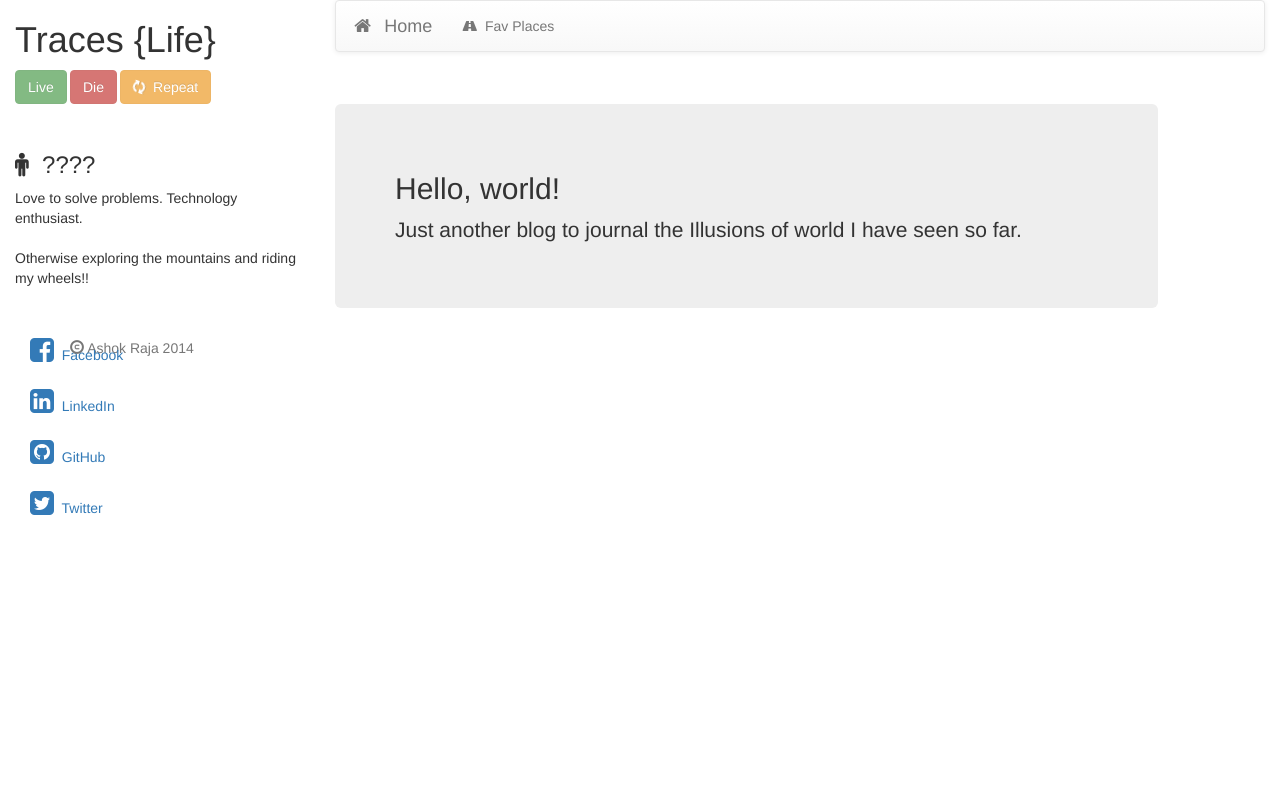
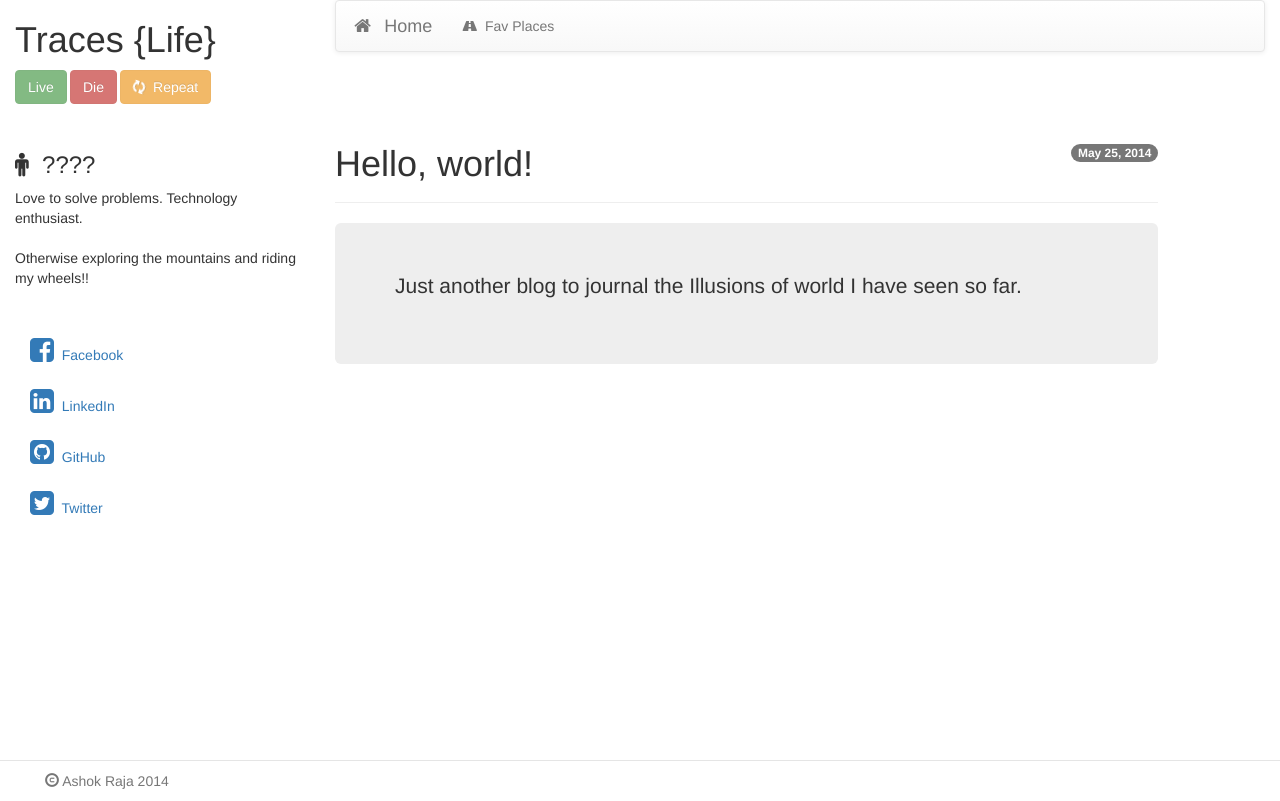
Before and after one commit to ashokrajar/mylife.ashokraja.in, a Django app: page / in a window 1280 px wide. Before the commit the page ends 515 px from the top, so only its background shows below. Run offline with Django 3.2, Linux system fonts and the light colour scheme; some libraries are stand-ins or nearby versions.

Commit message:
- Sticky Footer - Post page header changes Few other minor fixes.

```diff
--- /dev/null
+++ b/static/css/sticky-footer.css
@@ -0,0 +1,31 @@
+/* Sticky footer styles
+-------------------------------------------------- */
+html {
+    position: relative;
+    min-height: 100%;
+}
+
+body {
+    /* Margin bottom by footer height */
+    margin-bottom: 40px;
+}
+
+#footer {
+    position: absolute;
+    bottom: 0;
+    width: 100%;
+    /* Set the fixed height of the footer here */
+    height: 40px;
+    /*background-color: #f5f5f5;*/
+}
+
+.container {
+    width: auto;
+    /*max-width: 680px;*/
+    padding: 0 45px;
+    border-top: 1px solid #e5e5e5;
+}
+
+.container .text-muted {
+    margin: 10px 0;
+}
--- a/templates/home.html
+++ b/templates/home.html
@@ -2,8 +2,12 @@
 
 <!-- Content -->
 {% block content %}
+  <div class="page-header">
+    <h1>Hello, world!&nbsp;&nbsp;
+      <small><span class="badge pull-right">May 25, 2014</span></small>
+    </h1>
+  </div>
   <div class="jumbotron">
-    <h2>Hello, world!</h2>
     <p>Just another blog to journal the Illusions of world I have seen so far.</p>
   </div>
 {% endblock %}
```
